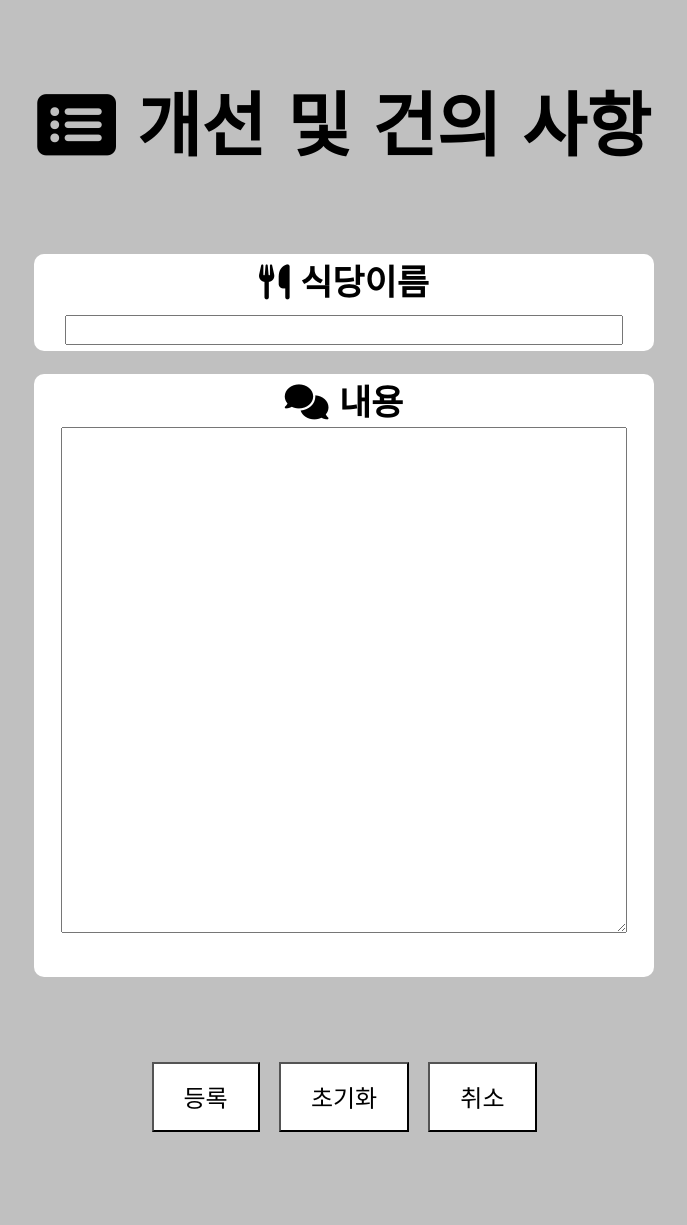
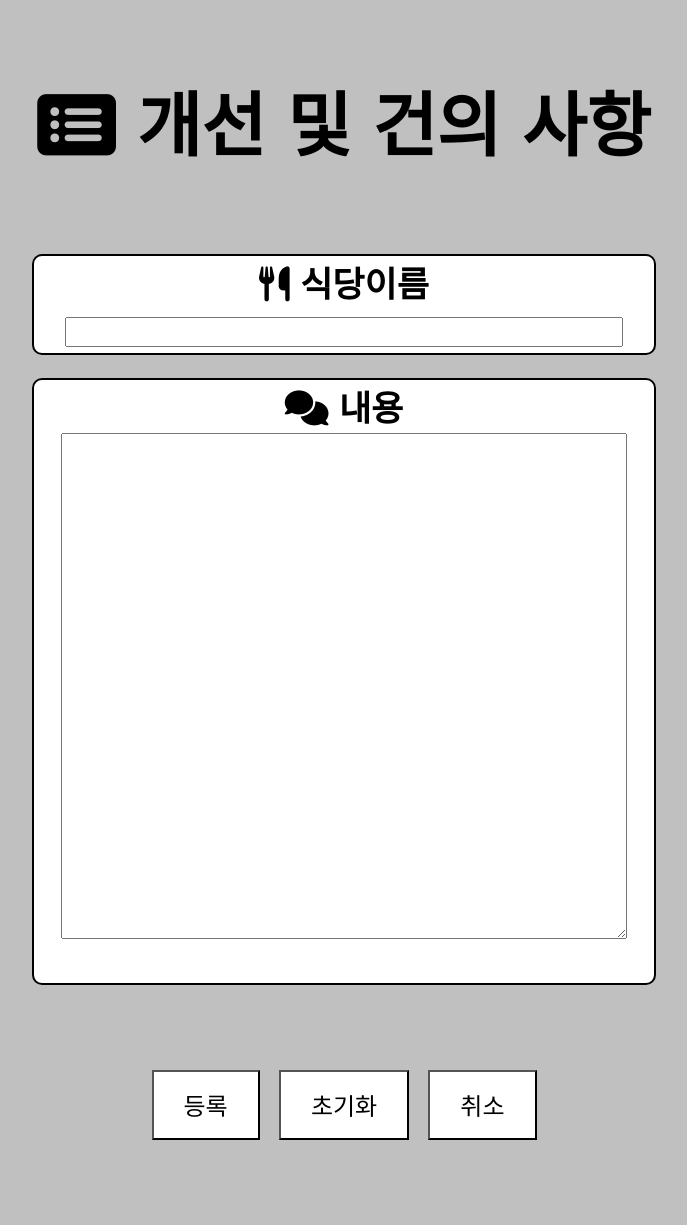
Before and after one commit to blaim/Babkinator, a Django app: template django_test/django_test/templates/request_correction.html in a window 1280 px wide. Shown: the whole page, without its empty margins (296-983 px from the left). Before the commit the page ends 1132 px from the top, so only its background shows below. Run offline with Django 3.2, Linux system fonts and the light colour scheme; the template is opened without the code that fills it, so the values that code supplies are empty; some libraries are stand-ins or nearby versions.

Commit message:
Add files via upload

```diff
--- a/django_test/django_test/templates/request_correction.html
+++ b/django_test/django_test/templates/request_correction.html
@@ -35,7 +35,7 @@ h1 {
   text-align: center;
   background-color: white;
   border-radius: 10px;
-  border-color: black;
+  border: 2px solid black;
   width: 620px; left:0; right:0; margin-left:auto; margin-right:auto;
 }
 
```
